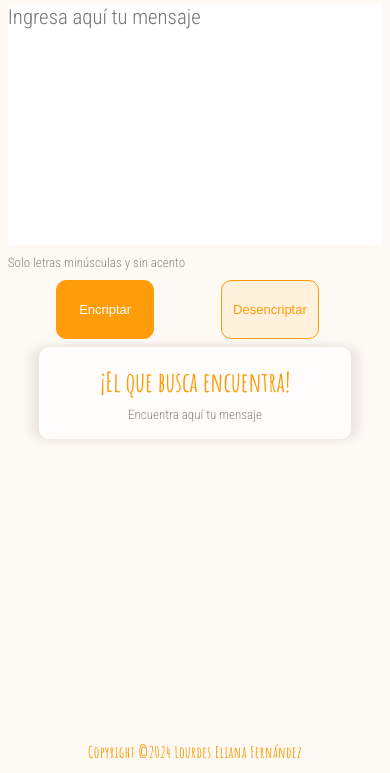
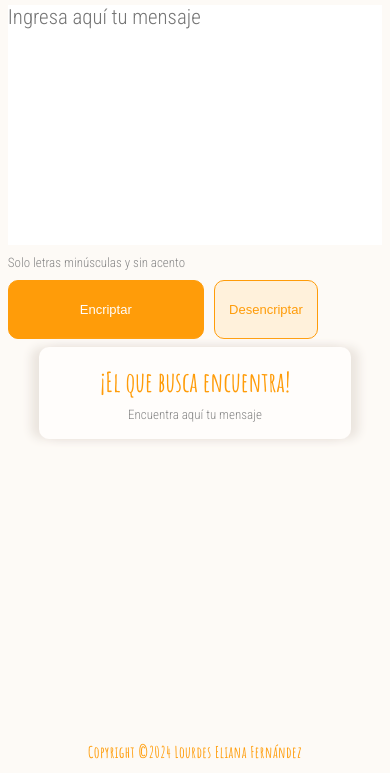
Before and after one commit to LourdesEFernandez/encriptador, a plain HTML site: page index.html in a window 390 px wide. Shown: the part 71-844 px from the top of the page. Drawn offline with Linux system fonts and the light colour scheme.

Commit message:
Arreglos en btn responsive.

```diff
--- a/styles/main.css
+++ b/styles/main.css
@@ -134,10 +134,9 @@
     }
 
     .c-btn{
-        margin: 0 auto;
         font-size: small;
         min-height: 7vh;
-        min-width: 25vw;
+        min-width: 100%;
     }
 
     #m-box-img{
```
